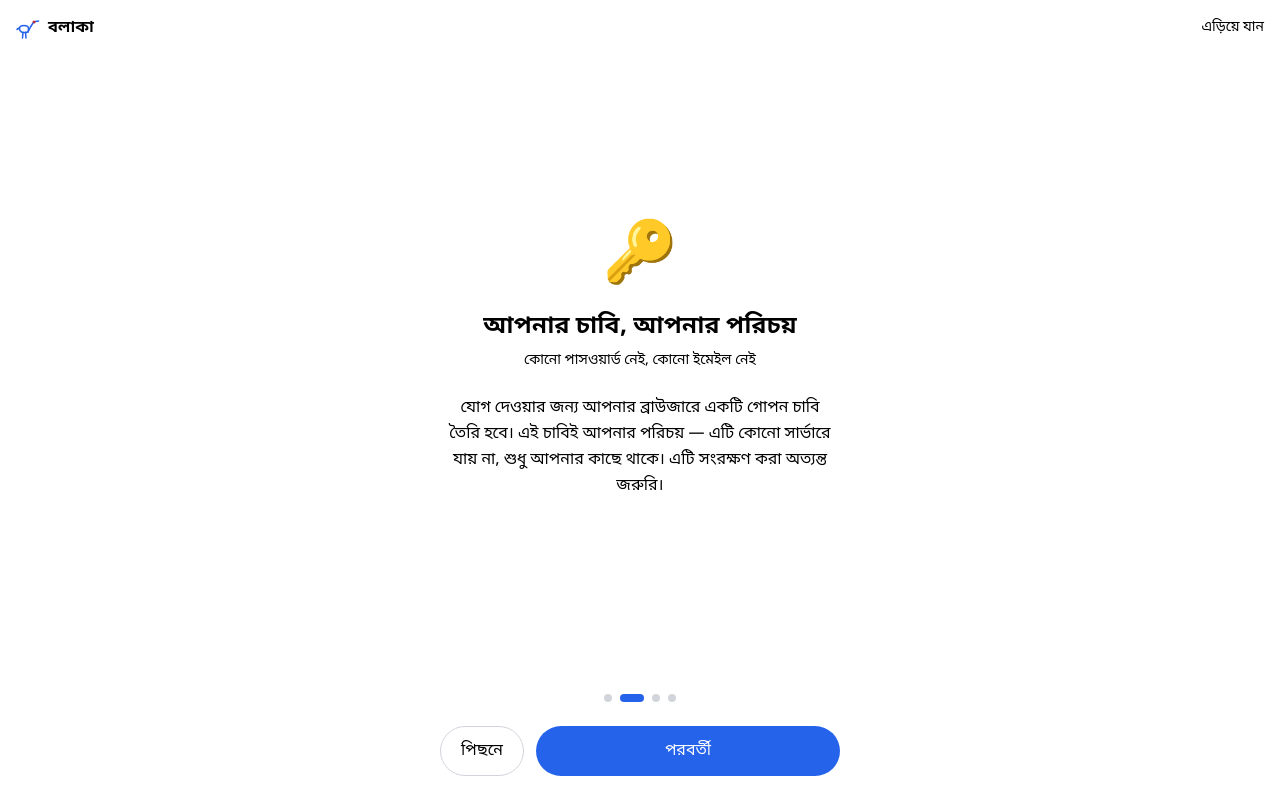
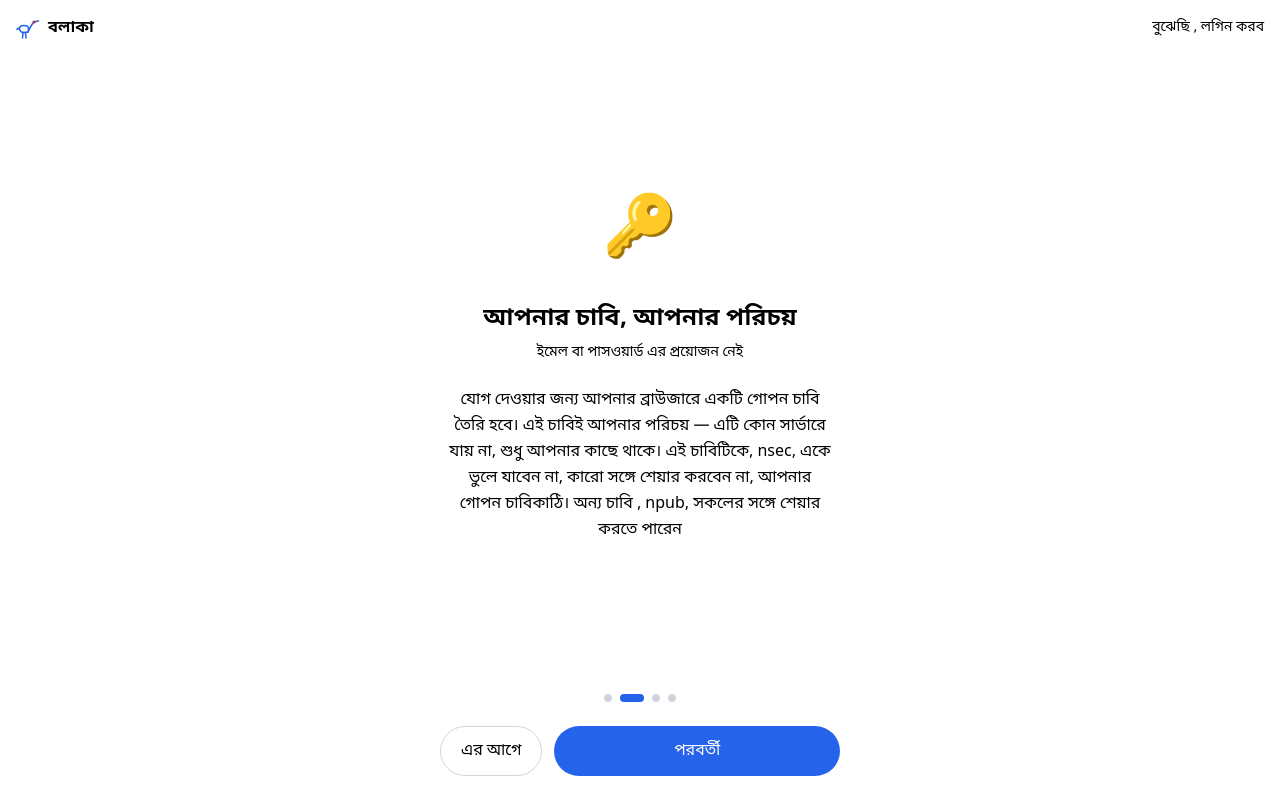
Before and after one commit to arinbasu/bengali-nostr-client, a React (Vite) app: page / in a window 1280 px wide. Both pictures are taken after a click on the button "পরবর্তী". Built offline with nearby package versions, Linux system fonts and the light colour scheme; what nostr-tools would draw is missing.

Commit message:
fixed the welcome message

```diff
--- a/src/components/WelcomeScreen.jsx
+++ b/src/components/WelcomeScreen.jsx
@@ -3,32 +3,30 @@ import { CraneIcon } from "./CraneIcon";
 
 const SLIDES = [
   {
-    icon: "🕊️",
+    icon: <CraneIcon className="w-24 h-24 text-blue-600" />,
     title: "বলাকা",
-    subtitle: "বাংলায় কথা বলার জায়গা",
+    subtitle: "মুক্ত স্বাধীন সমাজ মাধ্যম",
     body: "বলাকা একটি বিকেন্দ্রীভূত সোশ্যাল নেটওয়ার্ক — যেখানে আপনার পোস্ট কোনো কোম্পানির নয়, সরাসরি আপনার। কোনো বিজ্ঞাপন নেই, কোনো অ্যালগরিদম নেই, কোনো হস্তক্ষেপ নেই।",
   },
   {
     icon: "🔑",
     title: "আপনার চাবি, আপনার পরিচয়",
-    subtitle: "কোনো পাসওয়ার্ড নেই, কোনো ইমেইল নেই",
-    body: "যোগ দেওয়ার জন্য আপনার ব্রাউজারে একটি গোপন চাবি তৈরি হবে। এই চাবিই আপনার পরিচয় — এটি কোনো সার্ভারে যায় না, শুধু আপনার কাছে থাকে। এটি সংরক্ষণ করা অত্যন্ত জরুরি।",
+    subtitle: "ইমেল বা পাসওয়ার্ড এর প্রয়োজন নেই",
+    body: "যোগ দেওয়ার জন্য আপনার ব্রাউজারে একটি গোপন চাবি তৈরি হবে। এই চাবিই আপনার পরিচয় — এটি কোন সার্ভারে যায় না, শুধু আপনার কাছে থাকে। এই চাবিটিকে, nsec, একে ভুলে যাবেন না, কারো সঙ্গে শেয়ার করবেন না,  আপনার গোপন   চাবিকাঠি।  অন্য চাবি , npub, সকলের সঙ্গে শেয়ার করতে পারেন ",
   },
+
   {
     icon: "✍️",
     title: "বাংলায় লিখুন",
     subtitle: "ইংরেজি অক্ষরে টাইপ করলে বাংলায় রূপান্তরিত হবে",
     body: "যেমন “ami banglay likhi” লিখলে হবে “আমি বাংলায় লিখি”। ইংরেজিতে লিখতে চাইলে পোস্ট বাক্সের পাশে অ/A বাটনে ক্লিক করুন।",
   },
-
-    {
+  {
     icon: "🌐",
     title: "কী দেখবেন, আপনি ঠিক করবেন",
     subtitle: "শুধু বাংলা, নাকি সব ভাষা?",
     body: "ফিডের উপরের ডান দিকের কোণে একটি ছোট বোতাম আছে — অ / অ EN। চাপ দিলে শুধু বাংলা পোস্ট দেখতে পাবেন। আবার চাপ দিলে বাংলা ও ইংরেজি দুই ভাষার পোস্ট ফিরে আসবে। আপনার পছন্দ মনে রাখা হবে।",
   },
-
-
 ];
 
 export function WelcomeScreen({ onComplete }) {
@@ -60,13 +58,20 @@ export function WelcomeScreen({ onComplete }) {
           onClick={onComplete}
           className="text-sm text-muted hover:text-text"
         >
-          এড়িয়ে যান
+          বুঝেছি ,  লগিন করব
         </button>
       </div>
 
       {/* Slide content */}
       <div className="flex-1 flex flex-col items-center justify-center px-8 text-center max-w-md mx-auto">
-        <div className="text-6xl mb-6">{slide.icon}</div>
+        {/* Icon — big and centered */}
+        <div className="mb-6 flex items-center justify-center h-24">
+          {typeof slide.icon === "string" ? (
+            <span className="text-6xl">{slide.icon}</span>
+          ) : (
+            slide.icon
+          )}
+        </div>
         <h1 className="text-2xl font-bold text-text mb-2">{slide.title}</h1>
         <p className="text-sm text-muted mb-6">{slide.subtitle}</p>
         <p className="text-base text-text leading-relaxed">{slide.body}</p>
@@ -93,7 +98,7 @@ export function WelcomeScreen({ onComplete }) {
               onClick={handleBack}
               className="px-5 py-3 rounded-full border border-gray-300 text-text font-medium hover:bg-gray-50"
             >
-              পিছনে
+              এর আগে
             </button>
           )}
           <button
```
